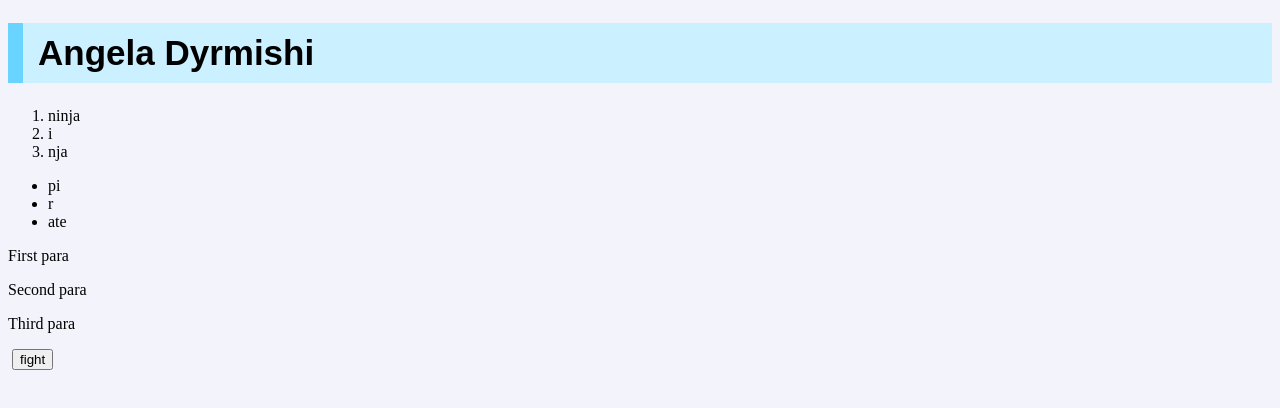
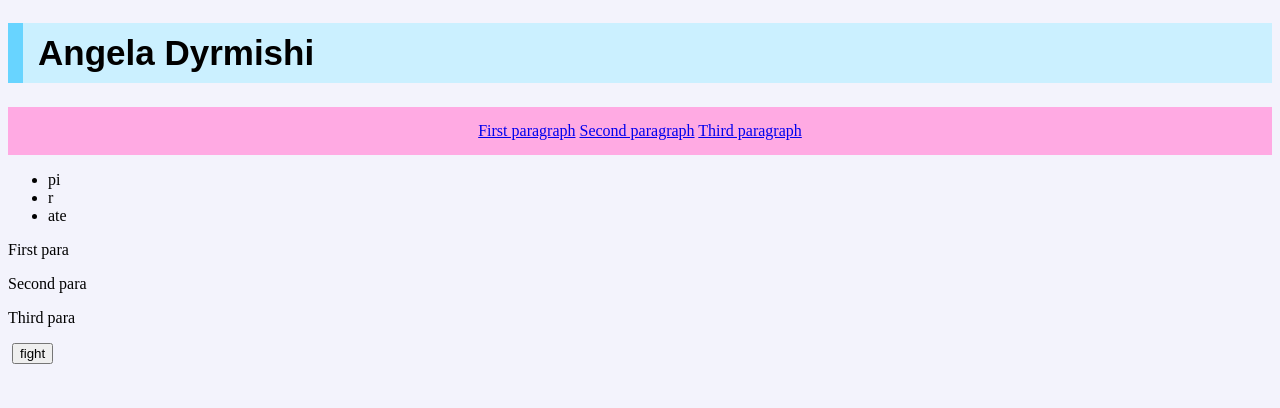
Before and after one commit to adyrmishi/DayOneTask, a plain HTML site: page index.html in a window 1280 px wide. Drawn offline with Linux system fonts and the light colour scheme.

Commit message:
added navigation bar

```diff
--- a/index.html
+++ b/index.html
@@ -8,16 +8,18 @@
   </head>
   <body>
     <h1>Angela Dyrmishi</h1>
-    <ol>
-      <li>ninja</li>
-      <li class="red-font">i</li>
-      <li>nja</li>
-    </ol>
+    <div id="navigation">
+      <a href="#first_para">First paragraph</a>
+      <a href="#second_para">Second paragraph</a>
+      <a href="#third_para">Third paragraph</a>
+    </div>
+    <div>
     <ul>
       <li>pi</li>
       <li class="red-font">r</li>
       <li>ate</li>
     </ul>
+    </div>
     <p id="first-para">First para</p>
     <p id="second-para">Second para</p>
     <p id="third-para">Third para</p>
--- a/style.css
+++ b/style.css
@@ -11,3 +11,10 @@ h1{
   background-color:rgb(203, 240, 255);
   padding: 10px 0px 10px 15px;
 }
+
+#navigation{
+  background-color: rgb(255, 170, 227);
+  padding: 15px;
+  width: auto;
+  text-align: center;
+}
```
